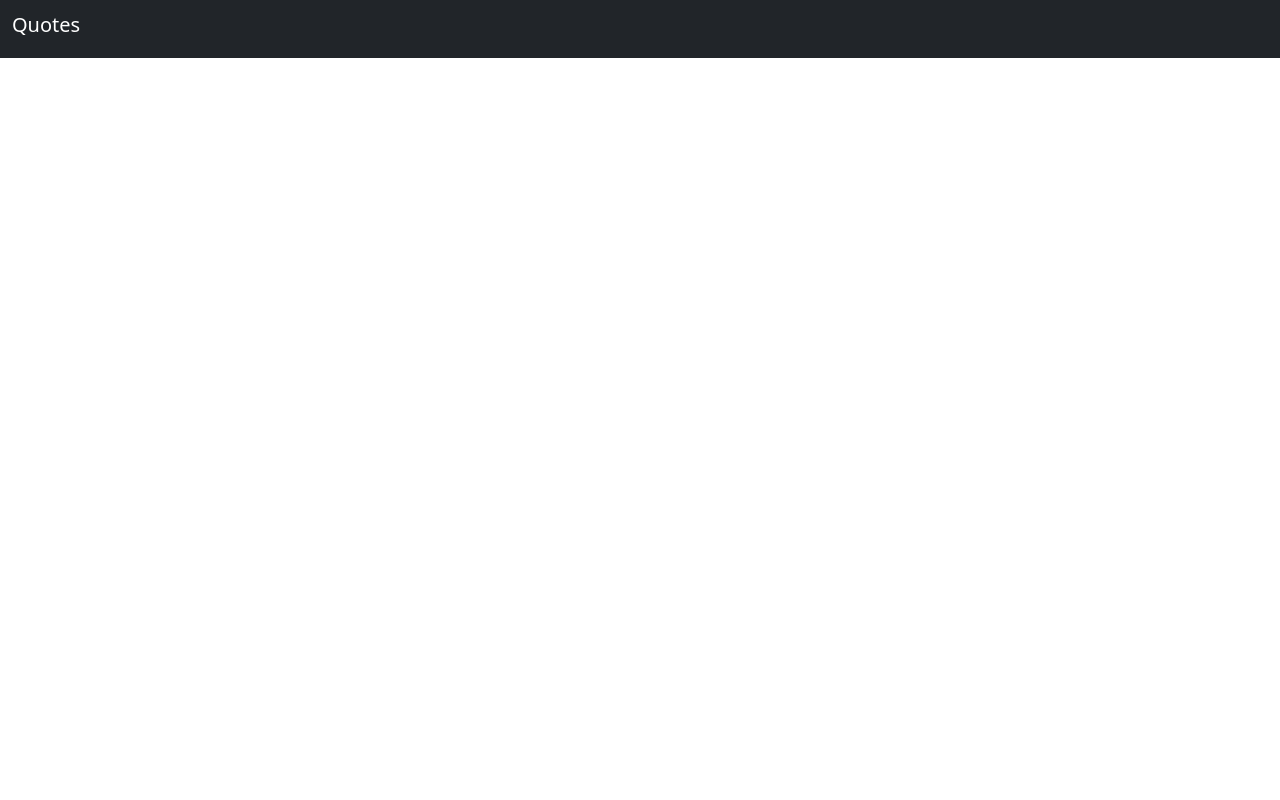
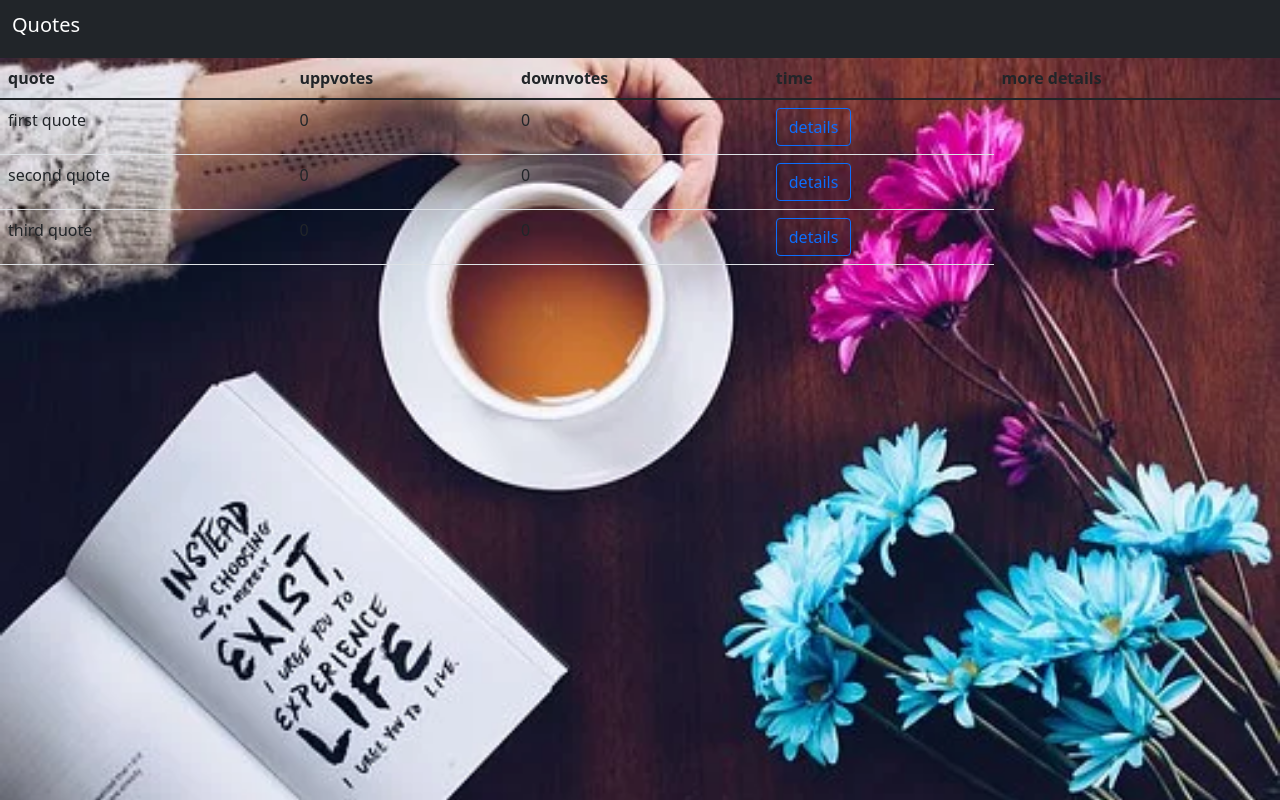
Before and after one commit to elijah-dot/Angularproject-core, an Angular app: page / in a window 1280 px wide. Built offline with nearby package versions, Linux system fonts and the light colour scheme.

Commit message:
style:applied global styling to body

```diff
--- a/src/app/app.component.html
+++ b/src/app/app.component.html
@@ -1 +1,2 @@
 <navbar></navbar>
+<quote></quote>
--- a/src/app/quote/quote.component.html
+++ b/src/app/quote/quote.component.html
@@ -33,7 +33,7 @@
       </table>
     </div>
 
-    <div class="box2">
+    <!-- <div class="box2">
       <quote-form (addQuote)="addNewQuote($event)"></quote-form>
     </div>
-  </div>
+  </div> -->
--- a/src/app/quote/quote.component.ts
+++ b/src/app/quote/quote.component.ts
@@ -1,7 +1,7 @@
 import { Component, OnInit } from '@angular/core';
 import { Quote } from '../quote';
 @Component({
-  selector: 'app-quote',
+  selector: 'quote',
   templateUrl: './quote.component.html',
   styleUrls: ['./quote.component.css']
 })
--- a/src/app/quotes-details/quotes-details.component.html
+++ b/src/app/quotes-details/quotes-details.component.html
@@ -1 +1,2 @@
-<p>quotes-details works!</p>
+<p> <strong>description: <br></strong>{{ quote.description }} <br><i> <strong>Edited by:</strong></i>  {{quote.name}}</p>
+<button (click)="DeleteQuote(true)" class="btn btn-outline-danger">delete</button>
--- a/src/app/quotes-details/quotes-details.component.ts
+++ b/src/app/quotes-details/quotes-details.component.ts
@@ -1,15 +1,23 @@
-import { Component, OnInit } from '@angular/core';
-
+import { Component, OnInit,Input,Output,EventEmitter } from '@angular/core';
+import { Quote } from '../quote';
 @Component({
   selector: 'quotes-details',
   templateUrl: './quotes-details.component.html',
   styleUrls: ['./quotes-details.component.css']
 })
 export class QuotesDetailsComponent implements OnInit {
+  @Input()quote:Quote;
+  @Output()
+  ifSure=new EventEmitter<boolean>();
 
-  constructor() { }
+  constructor() {}
 
   ngOnInit(): void {
   }
+  DeleteQuote(complete:boolean){
+    this.ifSure.emit(complete);
+  }
+
+
 
 }
--- a/src/styles.css
+++ b/src/styles.css
@@ -1 +1,11 @@
 /* You can add global styles to this file, and also import other style files */
+* {
+  margin: 0;
+  padding: 0;
+}
+body {
+  height: 100vh;
+  width: 100vw;
+  background-image: url(../src/assets/images/quotes.webp);
+  background-size: cover;
+}
--- a/tsconfig.json
+++ b/tsconfig.json
@@ -21,7 +21,8 @@
     "lib": [
       "es2020",
       "dom"
-    ]
+    ],
+    "strictPropertyInitialization": false
   },
   "angularCompilerOptions": {
     "enableI18nLegacyMessageIdFormat": false,
```
